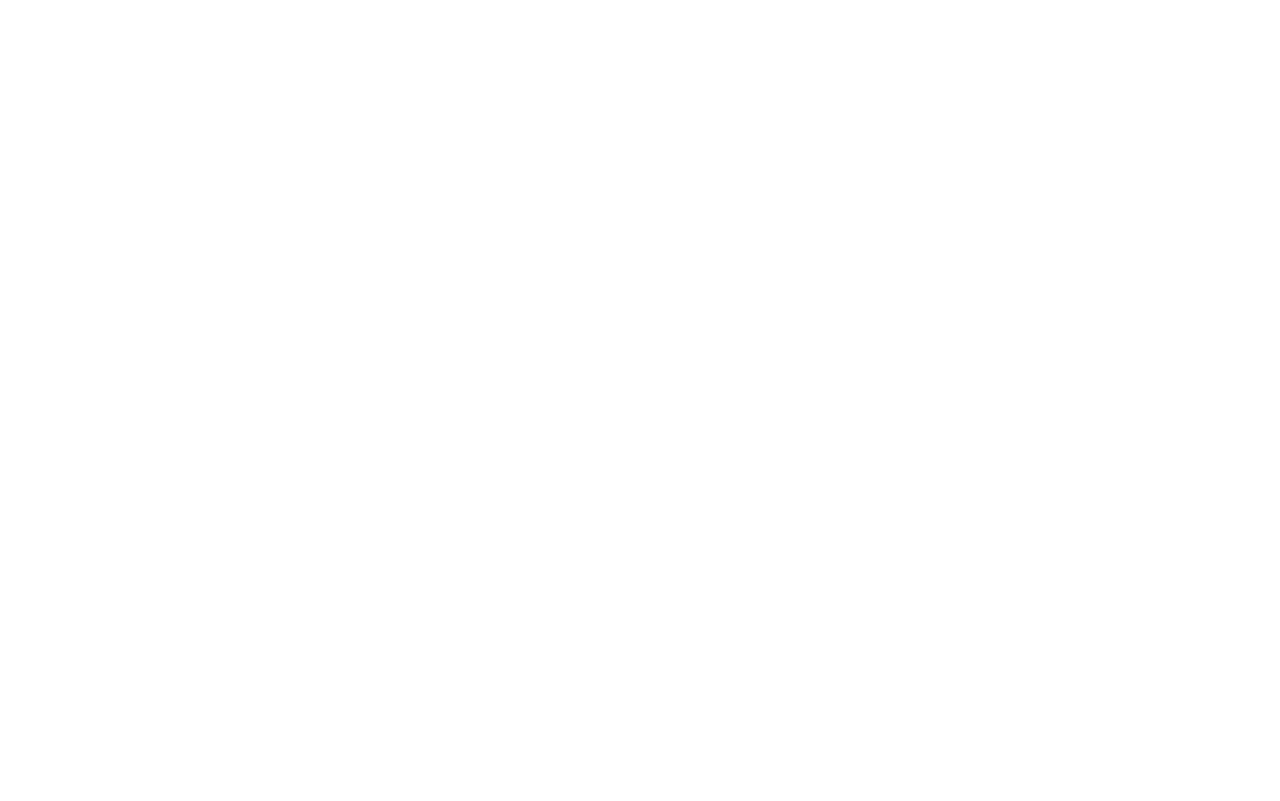
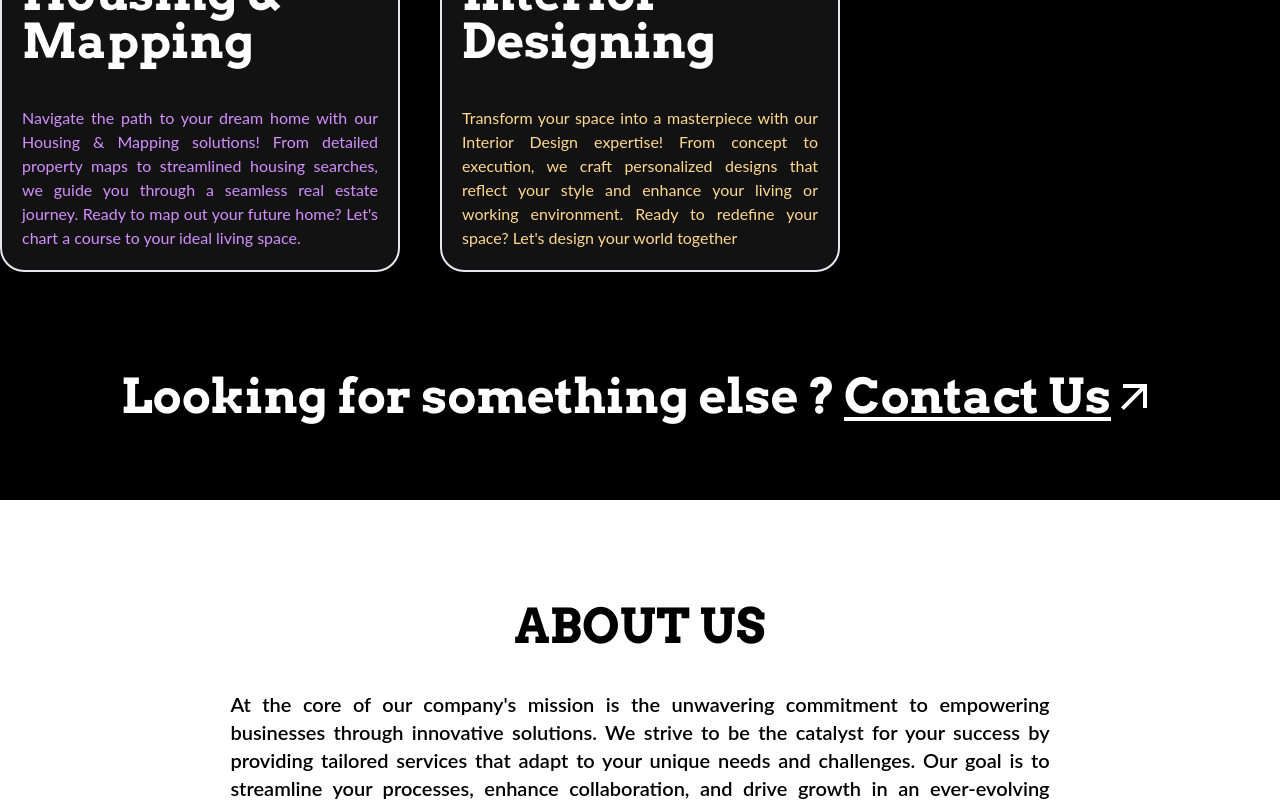
Before and after one commit to SuhasLingam/Agile-YANAM-Web, a React (Vite) app in the folder client/: page / in a window 1280 px wide. Shown: the part 2956-3757 px from the top of the page. Before the commit the page ends 800 px from the top, so only its background shows below. Built offline with nearby package versions, Linux system fonts and the light colour scheme.

Commit message:
Landing Page added other Components

```diff
--- a/client/src/components/home/homeBanner.jsx
+++ b/client/src/components/home/homeBanner.jsx
@@ -1,8 +1,11 @@
 import React from 'react';
 import { FaArrowRight } from 'react-icons/fa';
+import OurServices from '../Our Services/services';
+import About from '../AboutUs/about';
 
 const homeBanner = () => {
   return (
+    <>
       <div className=" md:pt-[180px] flex flex-col items-center justify-between w-full h-screen">
         <div className="font-HeadingFont md:space-y-3 space-y-4 flex flex-col items-center justify-center font-extrabold md:font-bold md:mt-[0px] mt-[150px] ">
           <p className="md:text-5xl flex items-center justify-center px-4 text-lg text-justify text-black">
@@ -32,6 +35,9 @@
           </svg>
         </div>
       </div>
+      <OurServices />
+      <About />
+    </>
   );
 };
 
```
Lines whose indentation alone changed are shown as unchanged.
